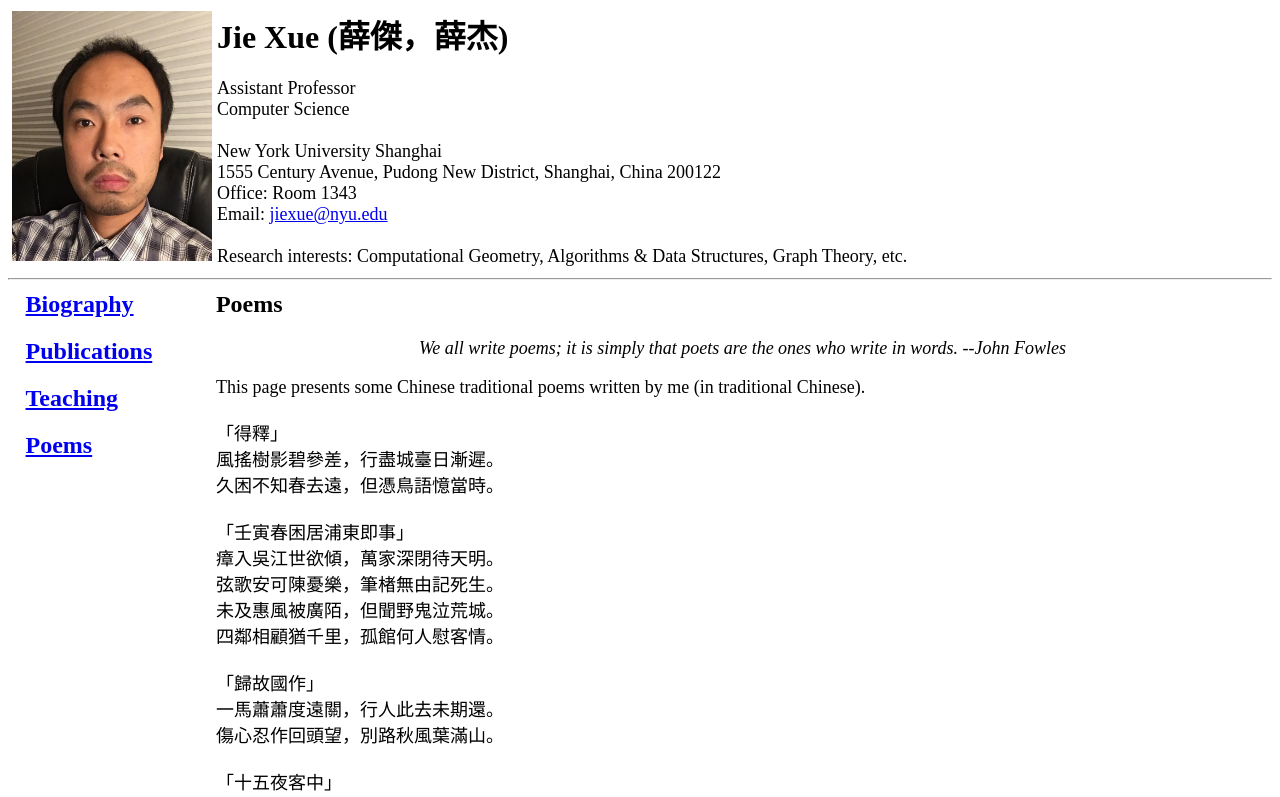
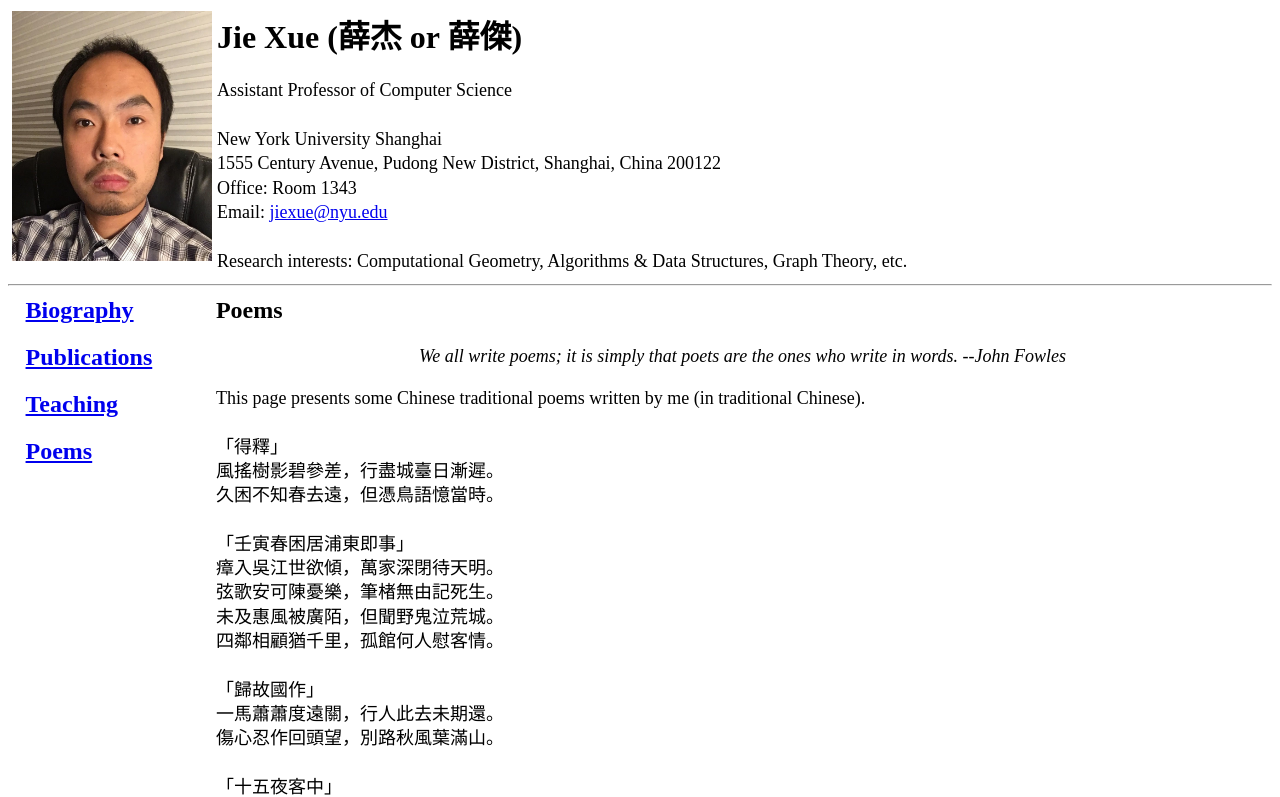
Before and after one commit to jie-xue/jie-xue.github.io, a plain HTML site: page poems.html in a window 1280 px wide. Shown: the top 797 px of the page. Drawn offline with Linux system fonts and the light colour scheme.

Commit message:
Update poems.html

```diff
--- a/poems.html
+++ b/poems.html
@@ -10,10 +10,9 @@ Jie Xue's Home Page
 		</td>
 
 		<td valign="top" width="84%">
-		    <h1>Jie Xue (薛傑，薛杰)</h1>
-		    <font size="4">
-		    Assistant Professor <br>
-		    Computer Science <br>
+		    <h1>Jie Xue (薛杰 or 薛傑)</h1>
+		    <font style="line-height:135%" size="4">
+		    Assistant Professor of Computer Science <br>
 		    <br>
 		    New York University Shanghai <br>
 		    1555 Century Avenue, Pudong New District, Shanghai, China 200122 <br>
@@ -40,7 +39,7 @@ Jie Xue's Home Page
 
 		<td valign="top" width="84%">
 			<h2> Poems </h2>
-			<font size="4">
+			<font style="line-height:135%" size="4">
 			<p><center><i>We all write poems; it is simply that poets are the ones who write in words. --John Fowles     </i></center></p>
 			This page presents some Chinese traditional poems written by me (in traditional Chinese).
 			<br> <br>
```
